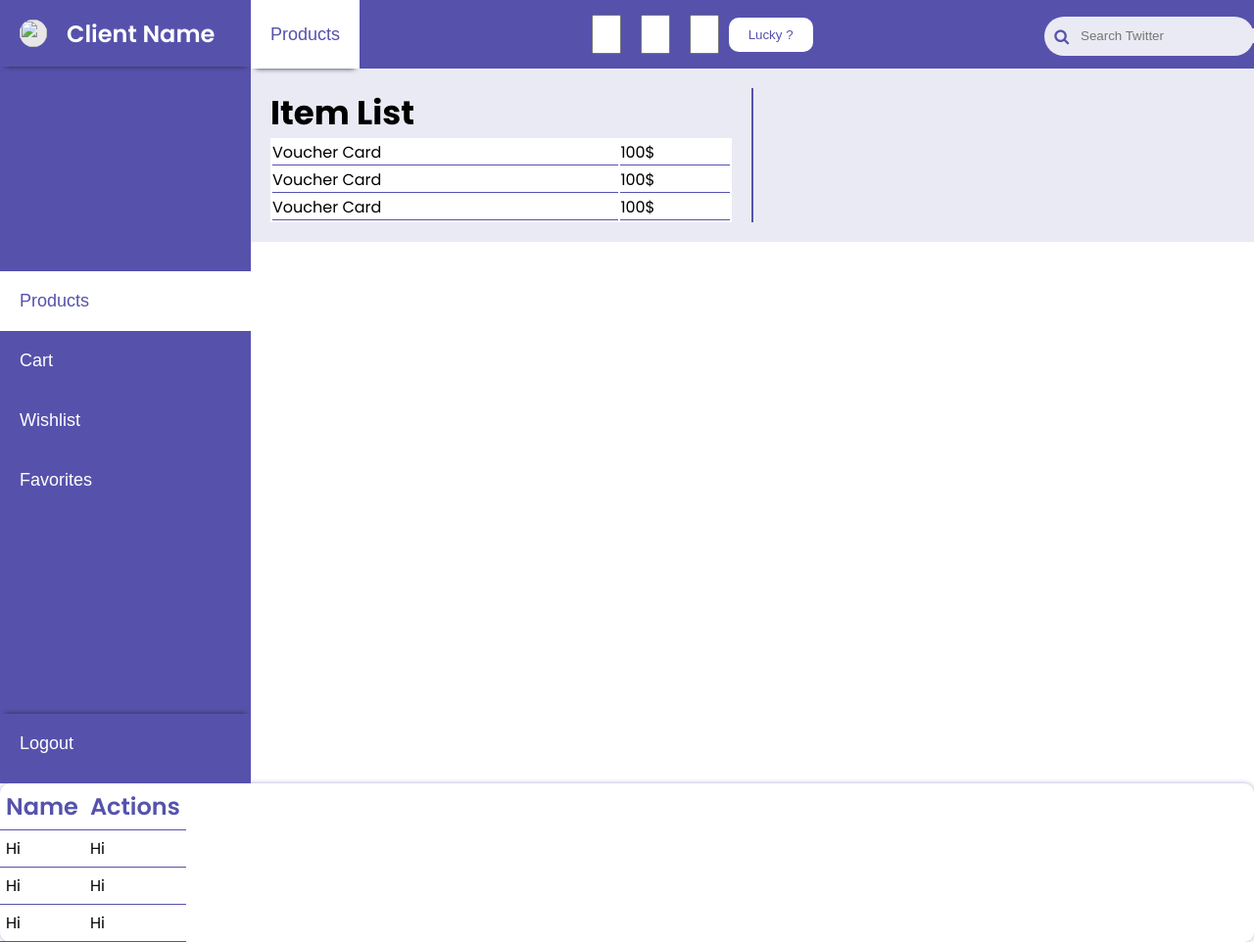
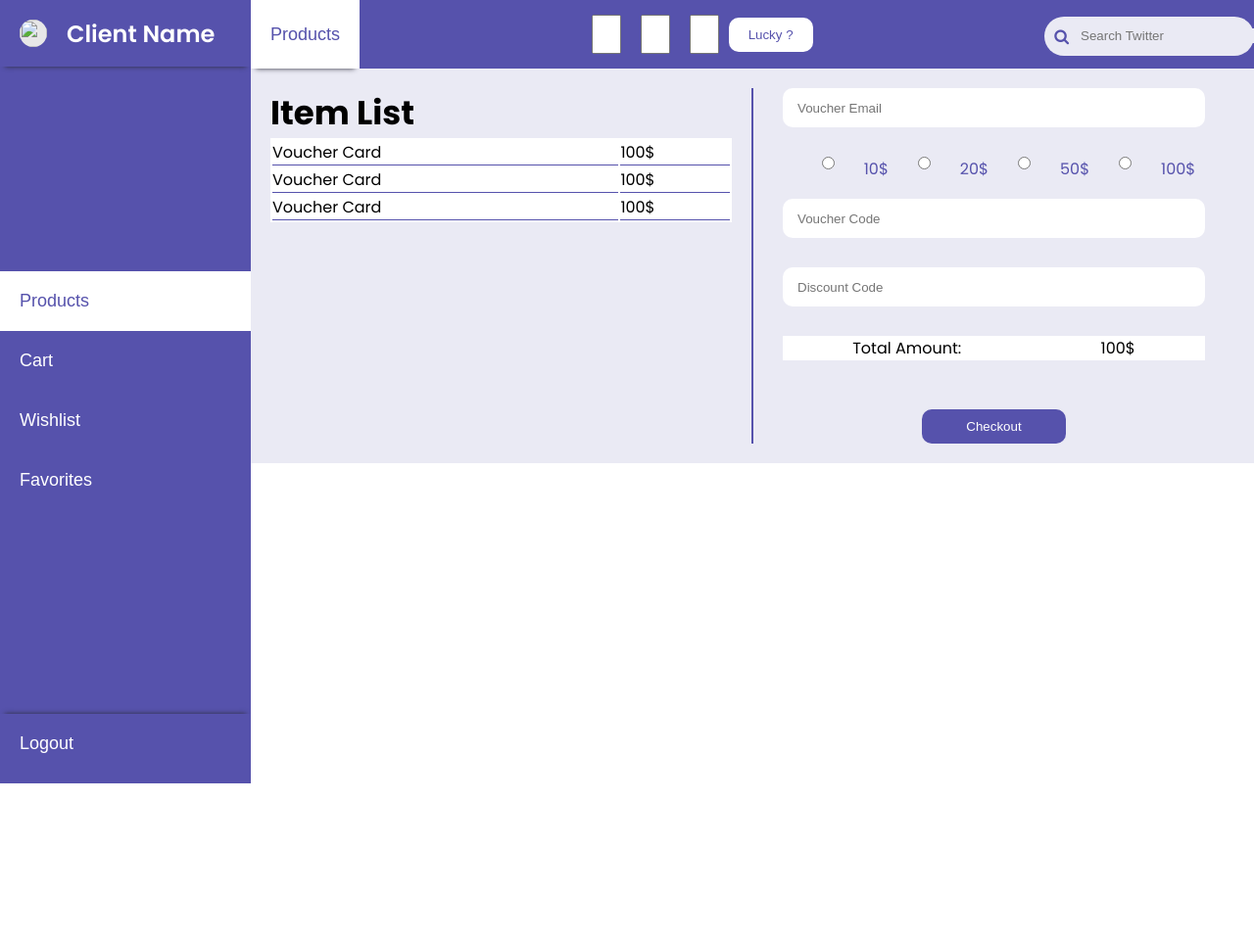
Before and after one commit to rami3rouhana/ecommerce, a PHP site: page /cart.html in a window 1280 px wide. Shown: the whole page at 98% size. After the commit the page ends 800 px from the top, so only its background shows below. Run offline with PHP 8.4, Linux system fonts and the light colour scheme.

Commit message:
add cart input values

```diff
--- a/client-frontend/cart.html
+++ b/client-frontend/cart.html
@@ -49,7 +49,7 @@
           </div>
         </div>
 
-        <div class="container">
+        <div class="cart-container">
           <div class="left">
             <h1>Item List</h1>
             <table>
@@ -68,28 +68,34 @@
             </table>
           </div>
           <div class="dash"></div>
-          <div class="right"></div>
+          <div class="right">
+            <div class="cart-input">
+              <input type="text" placeholder="Voucher Email" class="input" />
+              <div class="prices color-purple">
+                <input type="radio" id="p1" name="prices"/>
+                <label for="p1" name="prices">10$</label>
+                <input type="radio" id="p2"  name="prices"/>
+                <label id="p2" name="prices">20$</label>
+                <input type="radio" id="p3" name="prices"/>
+                <label id="p3" name="prices">50$</label>
+                <input type="radio" name="prices"/>
+                <label name="prices">100$</label>
+              </div>
+              <input type="email" placeholder="Voucher Code" class="input" />
+              <input
+                type="password"
+                placeholder="Discount Code"
+                class="input"
+              />
+              <div class="total-amount">
+                <span>Total Amount: </span>
+                <span>100$</span>
+              </div>
+              <button class="btn">Checkout</button>
+            </div>
+          </div>
         </div>
       </div>
     </div>
   </body>
 </html>
-
-<div class="table">
-  <div class="side-left">
-    <h2 class="th color-purple">Name</h2>
-    <ul>
-      <li class="td">Hi</li>
-      <li class="td">Hi</li>
-      <li class="td">Hi</li>
-    </ul>
-  </div>
-  <div class="side-right">
-    <h2 class="th color-purple">Actions</h2>
-    <ul>
-      <li class="td">Hi</li>
-      <li class="td">Hi</li>
-      <li class="td">Hi</li>
-    </ul>
-  </div>
-</div>
--- a/client-frontend/index.html
+++ b/client-frontend/index.html
@@ -4,7 +4,7 @@
     <meta charset="UTF-8" />
     <meta http-equiv="X-UA-Compatible" content="IE=edge" />
     <meta name="viewport" content="width=device-width, initial-scale=1.0" />
-    <link rel="stylesheet" href="style.css" />
+    <link rel="stylesheet" href="styles/style.css" />
     <title>Document</title>
   </head>
   <body>
--- a/client-frontend/reset-password.html
+++ b/client-frontend/reset-password.html
@@ -8,18 +8,16 @@
     <title>Document</title>
   </head>
   <body>
-    <div class="container">
     <div class="reset-pass">
       <div class="center header-top">
         <h2 class="color-white">Reset Password</h2>
       </div>
       <div class="login-content">
-                <img src="/client-frontend/images/logo.png" alt="" class="logo">
+        <img src="/client-frontend/images/logo.png" alt="" class="logo" />
         <input type="password" placeholder="Password" class="input" />
         <input type="password" placeholder="Confirm Password" class="input" />
         <button class="btn">Reset</button>
       </div>
     </div>
-    </div>
   </body>
 </html>
--- a/client-frontend/styles/style.css
+++ b/client-frontend/styles/style.css
@@ -118,8 +118,6 @@ h1 {
 }
 .container {
   display: flex;
-  padding: 20px;
-  background-color: #eaeaf4;
 }
 .left {
   width: 50%;
@@ -405,3 +403,32 @@ table {
   background-color: #fff;
   margin-right: 20px;
 }
+.cart-input {
+  display: flex;
+  flex-direction: column;
+  justify-content: space-between;
+}
+.cart-input input {
+  background-color: #fff;
+  border-radius: 10px;
+  margin: 0 30px 30px;
+}
+.cart-input .btn {
+  width: 30%;
+  align-self: center;
+}
+.prices {
+  display: flex;
+  justify-content: center;
+}
+.total-amount {
+  display: flex;
+  background-color: #fff;
+  margin: 0 30px 50px 30px;
+  justify-content: space-around;
+}
+.cart-container {
+  padding: 20px;
+  background-color: #eaeaf4;
+  display: flex;
+}
```
Lines whose indentation alone changed are shown as unchanged.
